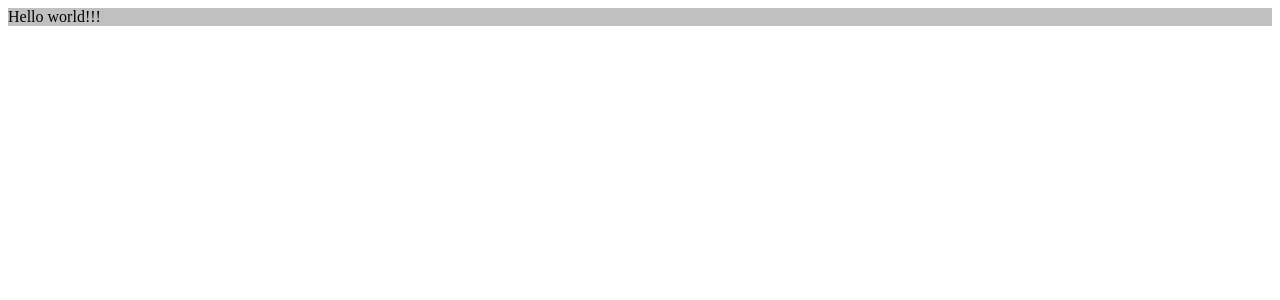
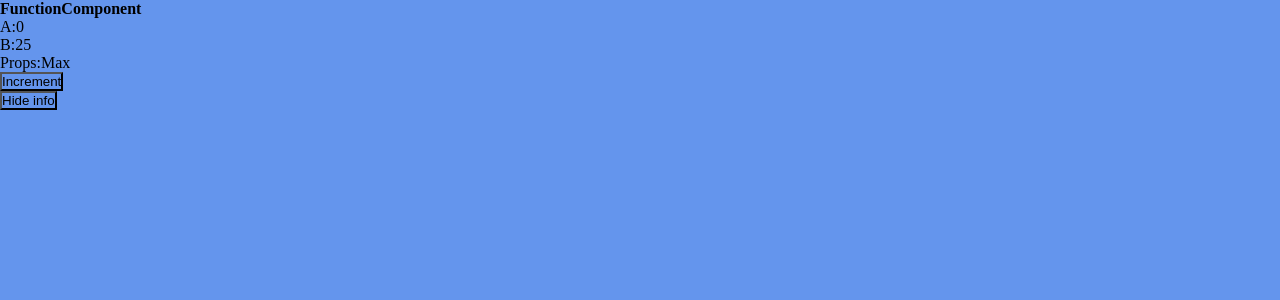
Before and after one commit to Oleh3131/react-june-2022, a React (Create React App) app: page / in a window 1280 px wide. Shown: the top 300 px of the page. Built offline with nearby package versions, Linux system fonts and the light colour scheme.

Commit message:
info about class component

```diff
--- a/src/App.css
+++ b/src/App.css
@@ -1,3 +1,5 @@
-.App{
-  background: silver;
+*{
+  margin: 0;
+  padding: 0;
+  background: cornflowerblue;
 }
--- a/src/App.js
+++ b/src/App.js
@@ -1,9 +1,18 @@
 import './App.css';
+import {ClassComponent} from "./components/ClassComponent";
+import {useState} from "react";
+import FunctionComponent from "./components/FunctionComponent";
 
 function App() {
+
+    const [flag,setFlag] = useState(true);
+
     return (
         <div className="App">
-            Hello world!!!
+            {/*{flag&&<ClassComponent name={'Max'}/>}*/}
+            {/*<button onClick={()=>setFlag(prev=>!prev)}>Hide info</button>*/}
+            {flag&&<FunctionComponent name={'Max'}/>}
+            <button onClick={()=>setFlag(prev=>!prev)}>Hide info</button>
         </div>
     );
 }
--- /dev/null
+++ b/src/components/ClassComponent.js
@@ -0,0 +1,94 @@
+import {Component} from "react";
+
+class ClassComponent extends Component {
+
+    constructor(props) {
+        super(props);
+        // створюємо state(має бути обов'язково об'єкт)
+        this.state = {a: 0, b: 25}
+
+
+        //При монтуванні першим відтворюється constructor
+        console.log('constructor');
+
+    }
+
+    componentDidMount() {
+
+        //Відпрацьовує після render третім етапом при монтуванні,тобто виконує дії якісь після того
+        // як наша сторінка пронрузилася (це заміна useEffect)
+        console.log('componentDidMount');
+
+    }
+
+
+    //Розберемо що таке snapshot і коли відпрацьовує (також приймає попереднє значення props,попереднє значення state)
+    getSnapshotBeforeUpdate(prevProps, prevState) {
+
+        if (prevState.a === 5) {
+            return 'Snapshot!!!!'
+        }
+
+        return null;
+
+    }
+
+    componentDidUpdate(prevProps, prevState, snapshot) {
+
+        //Відпрацьовує при оновленні і приймає попереднє значення props,попереднє значення state і snapshot
+        //він буде відпрацьовувати в тих випадках, якщо у нас оновилися props або state
+        console.log('componentDidUpdate');
+        console.log('prevProps', prevProps);
+        console.log('prevState', prevState);
+        console.log('snapshot', snapshot);
+
+    }
+
+    componentWillUnmount() {
+
+        //метод який буде відображати якусь інфу якщо у нас відбудеться демонтування(видалення або приховування її
+        // наприклад натисканням на кнопку) компоненти
+        console.log('componentWillUnmount');
+
+    }
+
+
+    inc() {
+
+        //допоможе нам відобразити componentDidUpdate адже ми змінюємо state при кліку на кнопку
+        // this.setState({a: 31})
+
+    //допоможе відобразити snapshot при збільшенні a на 1. Snapshot необхідний для відображення інфи якоїсь при Update.
+    this.setState(prev=>({...prev,a:prev.a+1}))
+
+
+    }
+
+
+
+//щоб відмалювати розмітку ми перевизначаємо метод render
+    render() {
+
+        //Другим етапом після конструктора при монтуванні
+        // відпрацьовує render(він буде перезапускатися в тих випадках,
+        // якщо у нас оновилися props, оновився state або ми перезапустили сторінку)
+        console.log('render');
+
+        return (
+            <div>
+                Welcome to Ukraine!!!
+                <h4>А:{this.state.a}</h4>
+                <h4>B:{this.state.b}</h4>
+
+                {/*показує що можна прокидувати пропси з App.js*/}
+                <div>Props:{this.props.name}</div>
+                <button onClick={() => this.inc()}>Change A</button>
+            </div>
+        )
+    }
+
+}
+
+export {
+    ClassComponent
+}
--- /dev/null
+++ b/src/components/FunctionComponent.js
@@ -0,0 +1,47 @@
+import React, {useEffect, useState} from 'react';
+
+
+//Проводимо порівняльну аналогію між функціональною компонентою і класовою
+
+const FunctionComponent = ({name}) => {
+
+    console.log('constructor');
+
+    const [state,setState] = useState({a: 0, b: 25});
+
+    useEffect(()=>{
+
+        console.log('componentDidMount');
+
+
+        //Реалізовуємо componentWillUnmount коли компонента помре
+        return ()=>{
+
+            console.log('componentWillUnmount');
+
+        }
+
+    },[])
+
+
+    // componentDidUpdate не потрібний тому що щоб слідкувати за чимось у нас є
+    // useEffect()
+
+
+    function inc() {
+        setState({...state,a:state.a+1})
+    }
+
+    return (
+        <div>
+            {console.log('render')}
+            <h4>FunctionComponent</h4>
+            <div>A:{state.a}</div>
+            <div>B:{state.b}</div>
+            <div>Props:{name}</div>
+            <button onClick={()=>inc()}>Increment</button>
+        </div>
+    );
+};
+
+export default FunctionComponent;
--- a/src/index.js
+++ b/src/index.js
@@ -6,7 +6,5 @@ import App from './App';
 
 const root = ReactDOM.createRoot(document.getElementById('root'));
 root.render(
-  <React.StrictMode>
     <App />
-  </React.StrictMode>
 );
```
